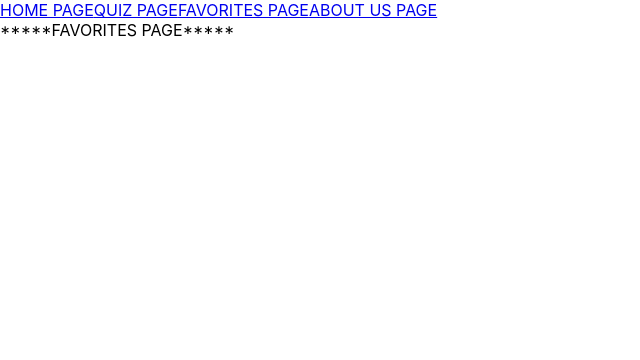
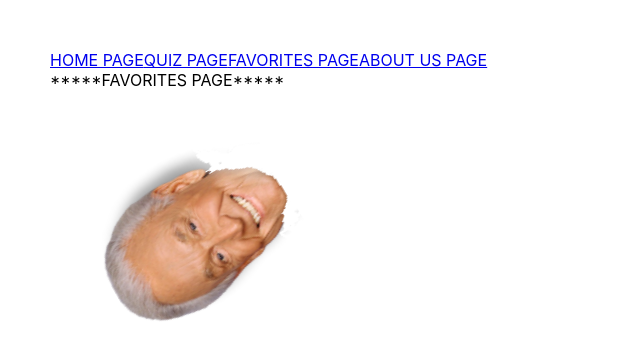
Before and after one commit to Truly-Trivial/truly-trivial-fe, a React (Create React App) app: page /favorites in a window 1280 px wide. Shown: the top 360 px of the page, without its empty margins (0-640 px from the left). Built offline with nearby package versions, Linux system fonts and the light colour scheme.

Commit message:
added spinning bob barker

```diff
--- a/src/FavoritesPage/FavoritesPage.css
+++ b/src/FavoritesPage/FavoritesPage.css
@@ -0,0 +1,23 @@
+
+body {
+    padding: 50px;
+}
+.barker {
+    margin: 50px;
+    width: 200px;
+    height: 200px;
+    background-color: transparent;
+    animation-name: spin;
+    animation-duration: 3000ms;
+    animation-iteration-count: infinite;
+    animation-timing-function: linear;
+}
+
+@keyframes spin {
+    from {
+        transform:rotate(0deg);
+    }
+    to {
+        transform:rotate(360deg);
+    }
+}
--- a/src/FavoritesPage/FavoritesPage.js
+++ b/src/FavoritesPage/FavoritesPage.js
@@ -1,11 +1,18 @@
-import React, { Component } from 'react'
+import React, { Component } from 'react';
+import bob from './bob_barker_sticker_face_2.png';
+import './FavoritesPage.css';
 
 export default class FavoritesPage extends Component {
     render() {
         return (
+            <>
             <div>
                 *****FAVORITES PAGE*****
             </div>
+            <div>
+            <img className="barker" src={bob} alt="bob barker and his smiling face" />
+        </div>
+        </>
         )
     }
 }
```
Also changed, not shown: src/FavoritesPage/bob_barker_sticker_face_2.png (added).
